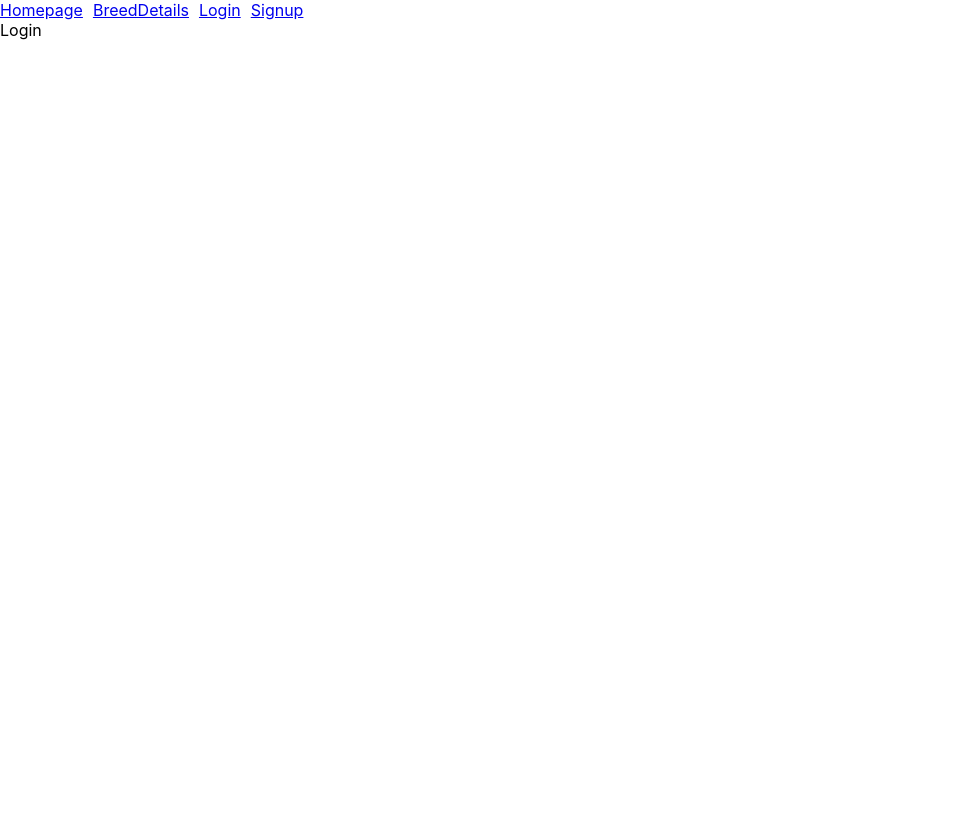
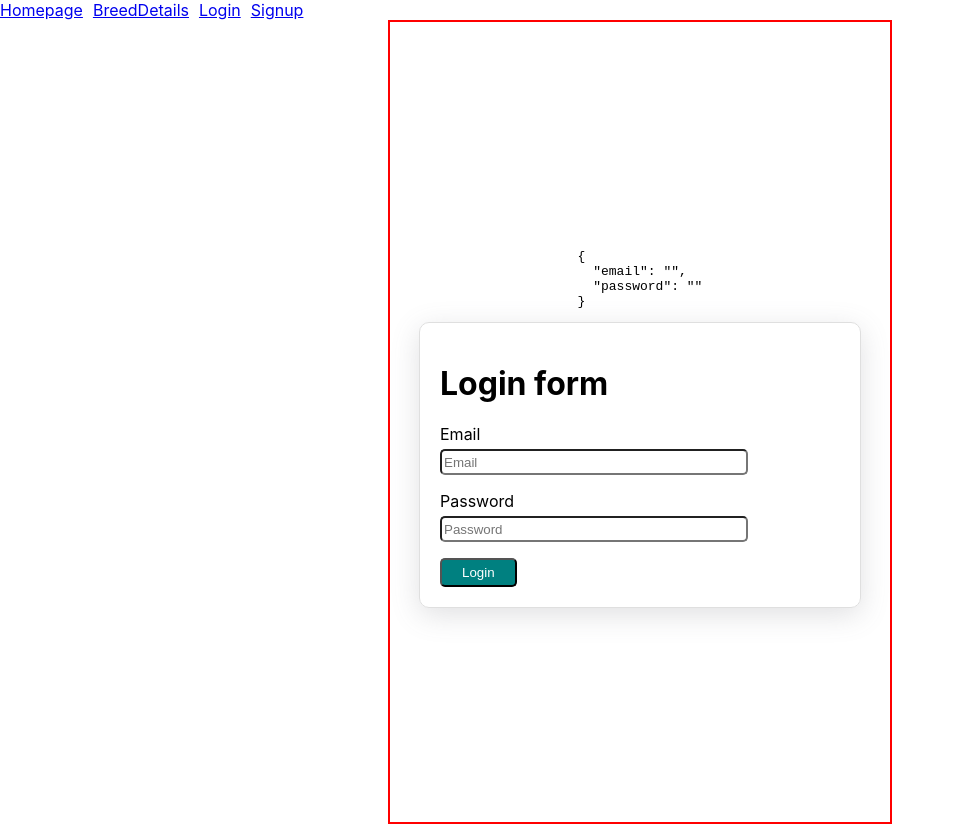
Before and after one commit to ashwanisahu97/doggo-api, a React (Create React App) app: page /login in a window 1280 px wide. Shown: the whole page, without its empty margins (0-954 px from the left). Before the commit the page ends 800 px from the top, so only its background shows below. Built offline with nearby package versions, Linux system fonts and the light colour scheme.

Commit message:
login form also created and bimplemented validation  as well

```diff
--- a/src/Pages/Login.jsx
+++ b/src/Pages/Login.jsx
@@ -1,9 +1,75 @@
-import React from 'react'
 
-const Login = () => {
+import { useState, useEffect } from "react";
+import checkValidation from "../Utils/checkValidation";
+import styles from "../Styles/Register.module.css"
+
+const Login=()=> {
+    const initialValues = {
+        email: "",
+        password: ""
+    };
+    const [formValues, setFormValues] = useState(initialValues);
+    const [formErrors, setFormErrors] = useState({})
+    const [isSubmit, setSubmit] = useState(false);
+
+    useEffect(() => {
+        // alert(JSON.stringify(formErrors))
+    },[formErrors])
+
+  const handleChange = (e) => {
+    const { name, value } = e.target;
+    setFormValues({ ...formValues, [name]: value });
+  };
+
+  const handleSubmit = (e) => {
+      e.preventDefault();
+    //   alert(JSON.stringify(formValues))
+      console.log("formValues", formValues);
+      setFormErrors(checkValidation(formValues))
+  };
+
+
   return (
-    <div>Login</div>
-  )
+    <div className={styles.container}>
+    {Object.keys(formErrors).length === 0 && isSubmit ? (
+      <div className="">Signed in successfully</div>
+    ) : (
+      <pre>{JSON.stringify(formValues, undefined, 2)}</pre>
+    )}
+
+    <form onSubmit={handleSubmit}>
+      <h1>Login form</h1>
+      <div className="styles.form">
+        <div className={styles.inputField}>
+                      <label>Email</label>
+                      <br />
+          <input
+            type="text"
+            name="email"
+            placeholder="Email"
+            value={formValues.email}
+                          onChange={handleChange}
+                          required
+          />
+        </div>
+        <p>{formErrors.email}</p>
+        <div className={styles.inputField}>
+                      <label>Password</label>
+                      <br />
+          <input
+            type="password"
+            name="password"
+            placeholder="Password"
+            value={formValues.password}
+            onChange={handleChange}
+          required/>
+        </div>
+        <p>{formErrors.password}</p>
+        <button className={styles.submit}>Login</button>
+      </div>
+    </form>
+  </div>
+  );
 }
 
 export default Login
--- a/src/Pages/Register.jsx
+++ b/src/Pages/Register.jsx
@@ -13,7 +13,7 @@ const Register=()=> {
     const [isSubmit, setSubmit] = useState(false);
 
     useEffect(() => {
-        alert(JSON.stringify(formErrors))
+        // alert(JSON.stringify(formErrors))
     },[formErrors])
 
   const handleChange = (e) => {
@@ -32,7 +32,7 @@ const Register=()=> {
   return (
     <div className={styles.container}>
     {Object.keys(formErrors).length === 0 && isSubmit ? (
-      <div className="">Signed in successfully</div>
+      <div className="">Signed up successfully</div>
     ) : (
       <pre>{JSON.stringify(formValues, undefined, 2)}</pre>
     )}
--- a/src/Utils/checkValidation.js
+++ b/src/Utils/checkValidation.js
@@ -1,7 +1,7 @@
 const checkValidation = (values) => {
     const errors = {};
     const regex = /^[^\s@]+@[^\s@]+\.[^\s@]{2,}$/i;
-    if (values.username.length===0) {
+    if (values.username&&values.username.length===0) {
       errors.username = "Username is required!";
     }
     if (values.email.length===0) {
@@ -9,7 +9,7 @@ const checkValidation = (values) => {
     } else if (!regex.test(values.email)) {
       errors.email = "This is not a valid email format!";
     }
-    if (values.passwordlength===0) {
+    if (values.password.length===0) {
       errors.password = "Password is required";
     } else if (values.password.length < 6) {
       errors.password = "Password must be more than 6 characters";
```
